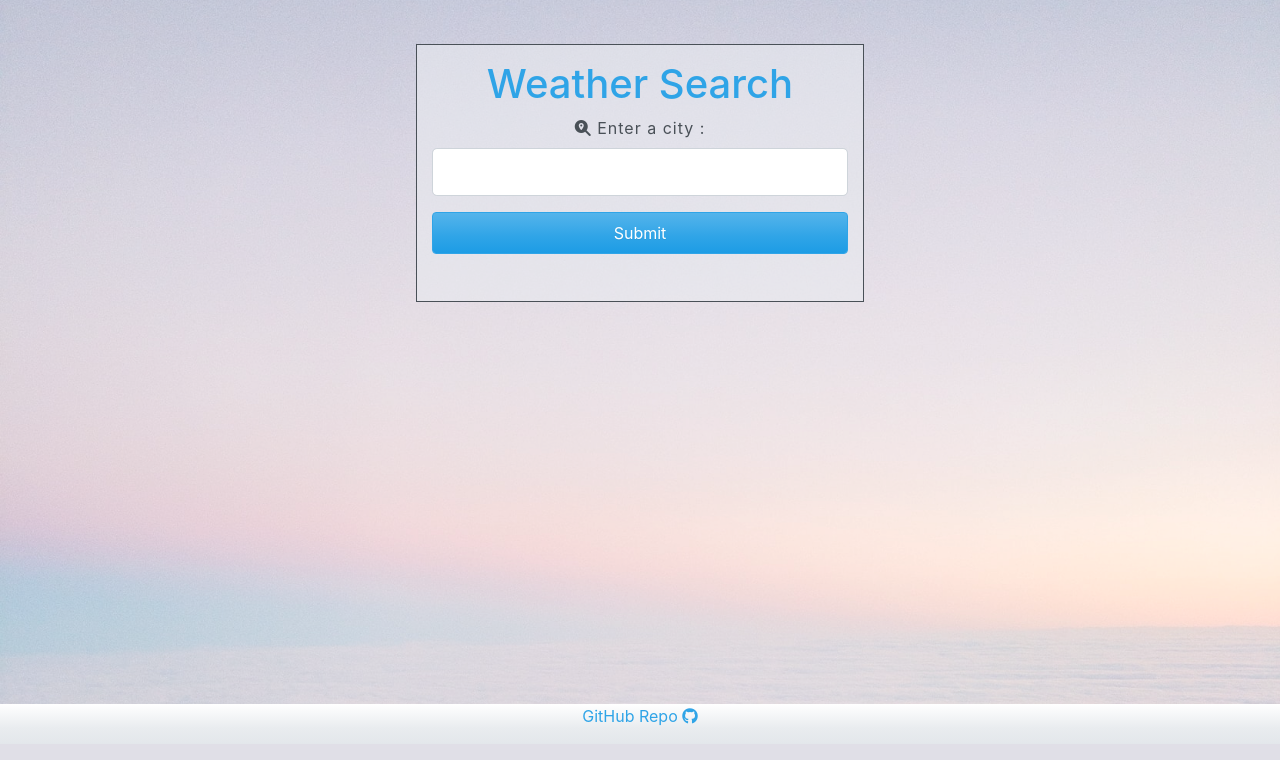
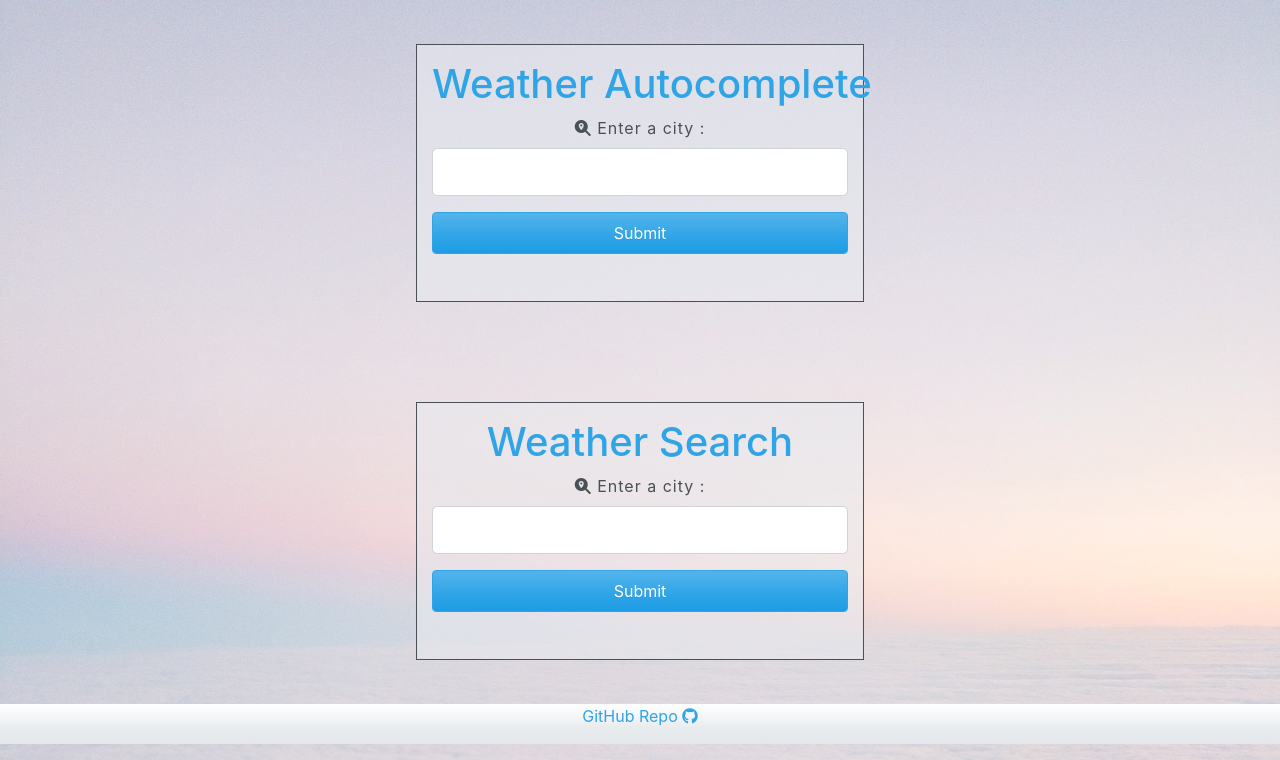
Before and after one commit to codingwithjen/capstone-1, a Flask app: page / in a window 1280 px wide. Shown: the part 56-816 px from the top of the page. Before the commit the page ends 787 px from the top, so only its background shows below. Run offline with Flask 2, Linux system fonts and the light colour scheme; some libraries are stand-ins or nearby versions.

Commit message:
testing ajax jquery autocomplete

```diff
--- a/app.py
+++ b/app.py
@@ -124,7 +124,7 @@ def index_homepage():
     Renders HTML template that includes some JS.
     Not part of JSON API! Weather form to fetch API results."""
 
-    form = WeatherForm()
+    form = WeatherForm(request.form)
     return render_template('index_homepage.html', form=form)
 
 
@@ -163,17 +163,49 @@ def fetch():
     return jsonify(weather_forecast)
 
 
-
-# Serialization
-
-# def serialize_city(cities):
+#############################################################
+#####             FLASK AJAX AUTOCOMPLETE               #####
+#############################################################
+# def serialized_city(city):
 #     """Serialize a city SQLAlchemy obj to dictionary."""
 
 #     return {
-#         "id": cities.id,
-#         "state": cities.state_name,
-#         "city": cities.city_name,
+#         'city': cities.city_name,
 #     }
+
+# ###
+
+# @app.route('/cities')
+# def list_all_cities():
+#     """Return JSON {'cities': [{city name}]}."""
+
+#     cities = City.query.all()
+#     serialized = [serialized_city(c) for c in cities]
+
+#     return jsonify(cities=serialized)
+#     # end list_all_cities
+
+# @app.route('/autocomplete', methods=['GET'])
+# def autocomplete():
+#     """Autocomplete on search bar showing all US cities."""
+
+#     search = request.args.get('q')
+#     query = db_session.query
+
+@app.route('/cities')
+def citydic():
+    """."""
+    res = City.query.all()
+    list_cities = [r.as_dict() for r in res]
+    return jsonify(list_cities)
+
+@app.route('/process', methods=['POST'])
+def process():
+    city = request.form['city']
+    if city:
+        return jsonify({'city':city})
+    return jsonify({'error': 'missing data..'})
+
 
 # Search City
 
--- a/forms.py
+++ b/forms.py
@@ -23,12 +23,11 @@ class LoginForm(FlaskForm):
 class WeatherForm(FlaskForm):
     """User/Anon-User to submit the city they want data from."""
 
-    city = StringField("City", validators=[Optional()],)
-    zipcode = StringField("Zip Code", validators=[Optional(), Length(min=5)],)
+    city = StringField("City", validators=[DataRequired()],)
     submit = SubmitField("Submit")
 
-class SearchForm(FlaskForm):
-    """User/Anon-User to submit the city they want data from."""
+# class SearchForm(FlaskForm):
+#     """User/Anon-User to submit the city they want data from."""
 
-    city = StringField("City", validators=[Optional()],)
-    submit = SubmitField("Submit")
+#     city = StringField("City", validators=[Optional()],)
+#     submit = SubmitField("Submit")
--- a/models.py
+++ b/models.py
@@ -1,11 +1,8 @@
 """Database models for Weather Flask Application."""
 
-# from enum import unique
 import os
 from flask_bcrypt import Bcrypt
 from flask_sqlalchemy import SQLAlchemy
-
-
 
 bcrypt = Bcrypt()
 db = SQLAlchemy()
@@ -88,6 +85,9 @@ class City(db.Model):
 
     user = db.relationship('User')
 
+    def as_dict(self):
+        return {'city_name': self.city_name}
+
 
 # Create the Bookmark Model
 
--- a/templates/base.html
+++ b/templates/base.html
@@ -8,6 +8,11 @@
 
     <!-- Bootstrap CDN  -->
     <link rel="stylesheet" href="https://cdnjs.cloudflare.com/ajax/libs/bootswatch/4.6.1/cerulean/bootstrap.min.css" integrity="sha512-lojUNdOGZXJLeNdWWK4EcsIw7nnpRdi/KQGxKDNNGToPERJzztZlyQ6E/wUvuoNbc1M0TuBiNVBTLxU29zep9g==" crossorigin="anonymous" referrerpolicy="no-referrer" />
+
+    <!-- Python Flask jQuery AJAX Autocomplete -->
+    <link rel="stylesheet" href="http://code.jquery.com/ui/1.12.1/themes/base/jquery-ui.css">
+    <script src="https://code.jquery.com/jquery-1.12.4.js"></script>
+    <script src="https://code.jquery.com/ui/1.12.1/jquery-ui.js"></script>
 
     <!-- Import Custom Stylesheets -->
     <link rel="stylesheet" type="text/css" href="../static/css/style.css">
--- a/templates/index_homepage.html
+++ b/templates/index_homepage.html
@@ -3,6 +3,44 @@
 {% block title %}{% endblock %}
 
 {% block content %}
+
+
+<div class="inner" id="inputForm">
+    <form method="POST" action="">
+        {{ form.hidden_tag() }}
+        <fieldset class="form-group">
+            <h1 class="nowrap">
+                Weather Autocomplete
+            </h1>
+        <div class="form-group">
+            <label for="cityLabel" class="cityLabel"><i class="fas fa-search-location"></i> Enter a city :</label>
+            {% if form.city.errors %}
+            {{ form.city(class="form-control form-control-lg is-invalid") }}
+        </div>
+        <div class="invalid-feedback">
+            {% for error in form.city.errors %}
+            <span>{{ error }}</span>
+            {% endfor %}
+        </div>
+        {% else %}
+            {{ form.city(class="form-control form-control-lg") }}
+        {% endif %}
+        </div>
+        <div class="form-group">
+        {{ form.submit(class=" form-control form-control-lg btn btn-primary") }}
+        </div>
+        </fieldset>
+    </form>
+</div>
+<!-- <form class="form-inline">
+ <div class="form-group">
+     {{form.city(class="form-control")}}
+   </div>
+   <button type="submit" class="btn btn-info">Submit</button>
+</form> -->
+<div id="auto_results"></div>
+
+<!--  -->
 
 <div class="inner" id="inputForm">
     <form method="POST" action="">
```
Also changed, not shown: static/fetch.js (+36 -1 lines).
